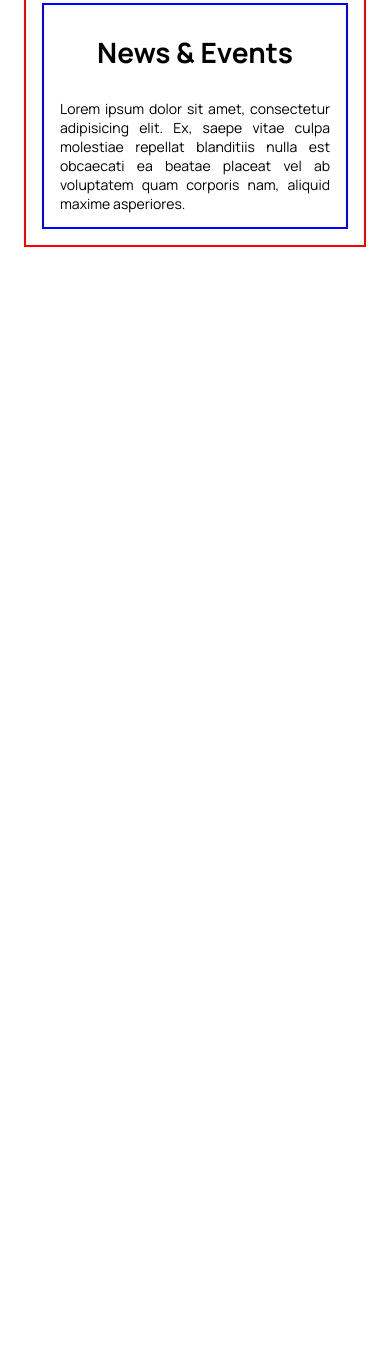
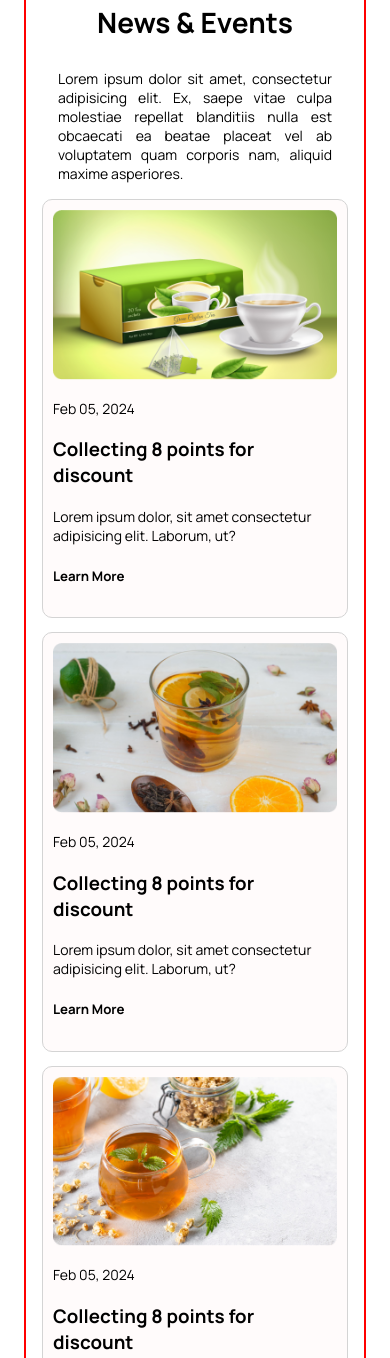
Before and after one commit to Sabbish99/Tea-House, a plain HTML site: page index.html in a window 390 px wide. Shown: the part 4917-6275 px from the top of the page. Before the commit the page ends 5180 px from the top, so only its background shows below. Drawn offline with Linux system fonts and the light colour scheme.

Commit message:
section6

```diff
--- a/index.html
+++ b/index.html
@@ -129,6 +129,47 @@
             </div>
         </section>
 
+        <!-- section-6 -->
+        <section class="section-6">
+            <div class="section-6-1">
+                <div class="section-6-1-1">
+                    <img src="images/news-1.png" alt="">
+                </div>
+                <div class="section-6-1-2">
+                    <p>Feb 05, 2024</p>
+                    <h3>Collecting 8 points for discount</h3>
+                    <p>Lorem ipsum dolor, sit amet consectetur adipisicing elit. Laborum, ut?</p>
+                    <h5>Learn More</h5>
+                </div>
+            </div>
+            <div class="section-6-1">
+                <div class="section-6-1-1">
+                    <img src="images/news-2.png" alt="">
+                </div>
+                <div class="section-6-1-2">
+                    <p>Feb 05, 2024</p>
+                    <h3>Collecting 8 points for discount</h3>
+                    <p>Lorem ipsum dolor, sit amet consectetur adipisicing elit. Laborum, ut?</p>
+                    <h5>Learn More</h5>
+                </div>
+            </div>
+            <div class="section-6-1">
+                <div class="section-6-1-1">
+                    <img src="images/news-3.png" alt="">
+                </div>
+                <div class="section-6-1-2">
+                    <p>Feb 05, 2024</p>
+                    <h3>Collecting 8 points for discount</h3>
+                    <p>Lorem ipsum dolor, sit amet consectetur adipisicing elit. Laborum, ut?</p>
+                    <h5>Learn More</h5>
+                </div>
+            </div>
+        </section>
+
+
+
+
+
 
 
 
--- a/style.css
+++ b/style.css
@@ -159,7 +159,6 @@ body {
 
 /* section-5 */
 .section-5 {
-    border: 2px solid blue;
     margin: 100px;
     text-align: center;
     margin-top: 100px;
@@ -176,6 +175,24 @@ body {
 }
 
 
+
+/* section-6 */
+.section-6 {
+    display: flex;
+    gap: 50px;
+    margin-bottom: 100px;
+}
+
+.section-6-1 {
+    border: 2px solid rgb(161, 161, 161);
+    padding: 16px;
+    border-radius: 10px;
+
+}
+
+.section-6-1 img {
+    width: 100%;
+}
 
 
 
@@ -365,7 +382,6 @@ body {
 
     /* section-5 */
     .section-5 {
-        border: 2px solid blue;
         margin: 16px;
         text-align: center;
         margin-top: 50px;
@@ -380,6 +396,33 @@ body {
         padding-left: 16px;
         padding-right: 16px;
         text-align: justify;
+    }
+
+
+
+    /* section-6 */
+    .section-6 {
+        display: flex;
+        flex-direction: column;
+        margin: 16px;
+        margin-bottom: 50px;
+        gap: 14px;
+    }
+
+    .section-6-1 {
+        border: 1px solid rgb(212, 212, 212);
+        background-color: #fffbfb;
+        padding: 10px;
+        border-radius: 10px;
+
+    }
+
+    .section-6-1 p {
+        font-size: 14px;
+    }
+
+    .section-6-1 img {
+        width: 100%;
     }
 
 
@@ -400,4 +443,6 @@ body {
 
 
 
+
+
 }
```
